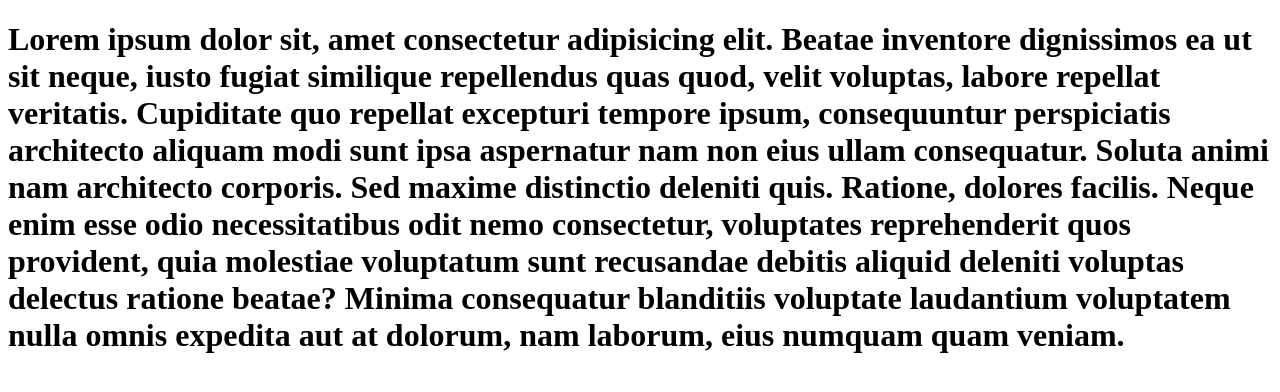
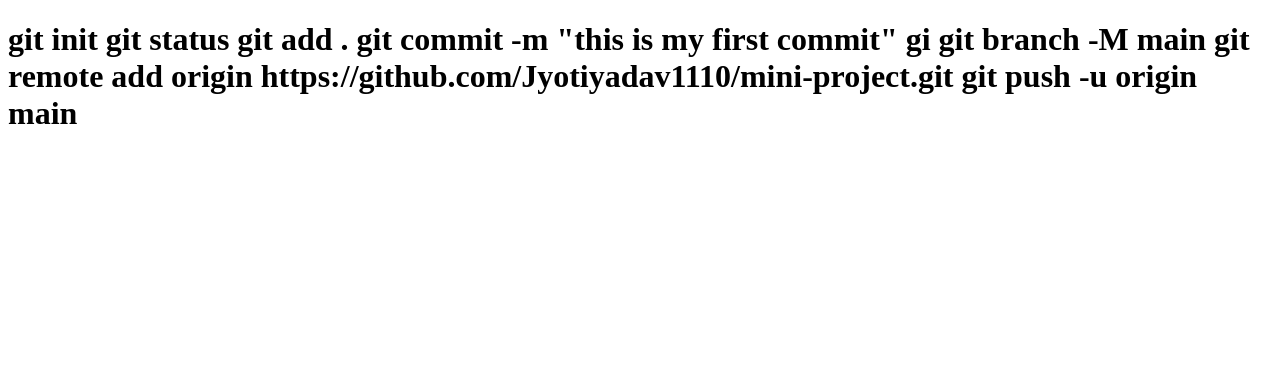
Before and after one commit to Jyotiyadav1110/mini-project, a plain HTML site: page index.html in a window 1280 px wide. Drawn offline with Linux system fonts and the light colour scheme.

Commit message:
this is commands of git base

```diff
--- a/index.html
+++ b/index.html
@@ -8,6 +8,13 @@
 </head>
 <body>
 
-    <h1>Lorem ipsum dolor sit, amet consectetur adipisicing elit. Beatae inventore dignissimos ea ut sit neque, iusto fugiat similique repellendus quas quod, velit voluptas, labore repellat veritatis. Cupiditate quo repellat excepturi tempore ipsum, consequuntur perspiciatis architecto aliquam modi sunt ipsa aspernatur nam non eius ullam consequatur. Soluta animi nam architecto corporis. Sed maxime distinctio deleniti quis. Ratione, dolores facilis. Neque enim esse odio necessitatibus odit nemo consectetur, voluptates reprehenderit quos provident, quia molestiae voluptatum sunt recusandae debitis aliquid deleniti voluptas delectus ratione beatae? Minima consequatur blanditiis voluptate laudantium voluptatem nulla omnis expedita aut at dolorum, nam laborum, eius numquam quam veniam.</h1>
+    <h1>git init
+git status
+git add .
+git commit -m "this is my first commit"
+gi
+git branch -M main
+git remote add origin https://github.com/Jyotiyadav1110/mini-project.git
+git push -u origin main</h1>
 </body>
 </html>
```
